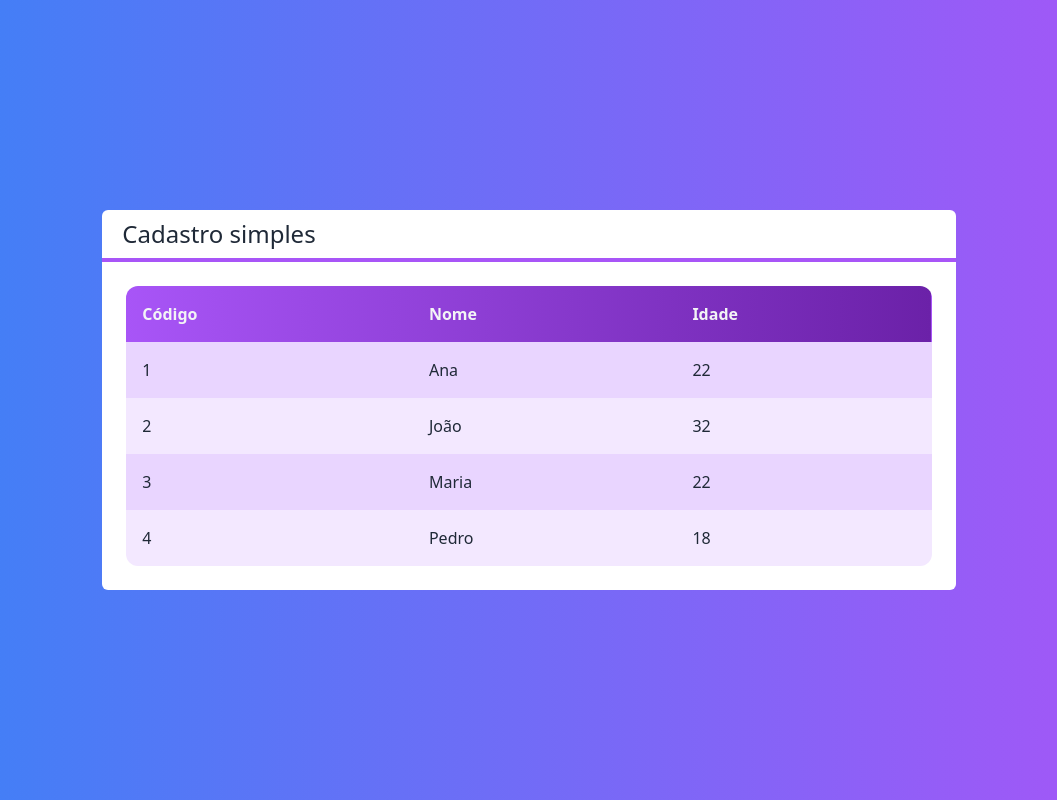
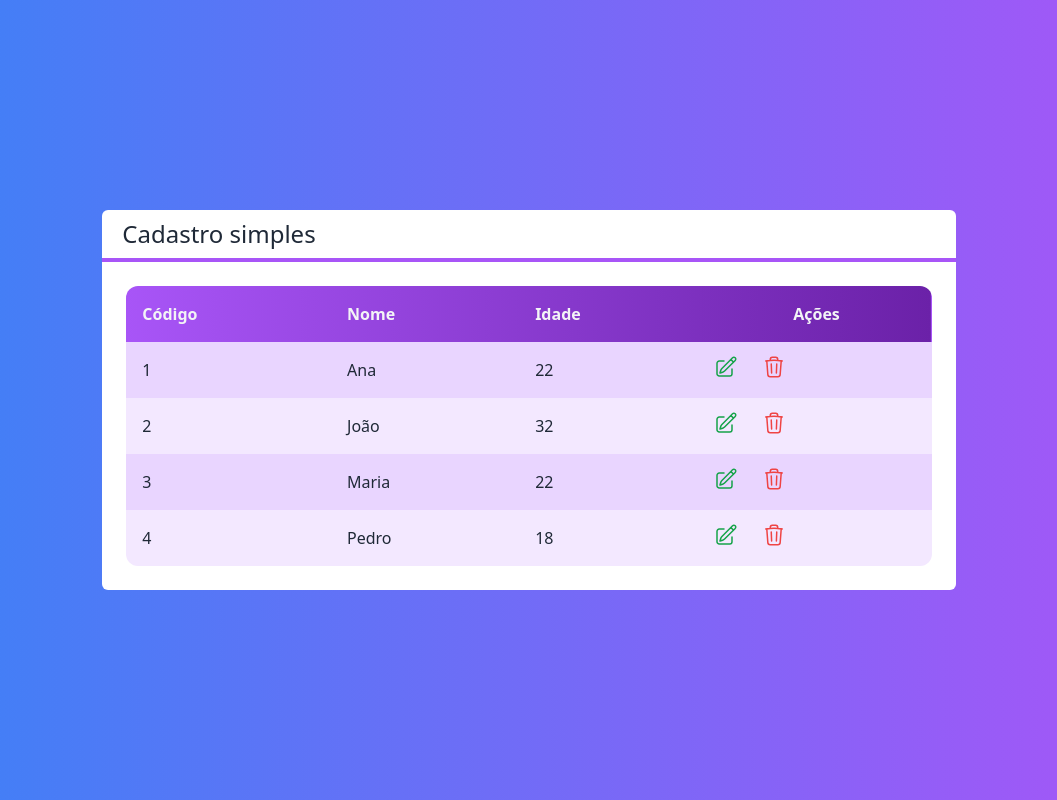
Before and after one commit to fjuncal/crud-firestore-next, a Next.js app: page / in a window 1280 px wide. Shown: the whole page, without its empty margins (111-1168 px from the left). Built offline with nearby package versions, Linux system fonts and the light colour scheme.

Commit message:
Criando os botões de edição e exclusão na tela e passando 2 métodos para a interface de trabela props

```diff
--- /dev/null
+++ b/src/components/Icones.tsx
@@ -0,0 +1,33 @@
+export const IconeEdicao = (
+  <svg
+    xmlns="http://www.w3.org/2000/svg"
+    fill="none"
+    viewBox="0 0 24 24"
+    strokeWidth={1.5}
+    stroke="currentColor"
+    className="size-6"
+  >
+    <path
+      strokeLinecap="round"
+      strokeLinejoin="round"
+      d="m16.862 4.487 1.687-1.688a1.875 1.875 0 1 1 2.652 2.652L10.582 16.07a4.5 4.5 0 0 1-1.897 1.13L6 18l.8-2.685a4.5 4.5 0 0 1 1.13-1.897l8.932-8.931Zm0 0L19.5 7.125M18 14v4.75A2.25 2.25 0 0 1 15.75 21H5.25A2.25 2.25 0 0 1 3 18.75V8.25A2.25 2.25 0 0 1 5.25 6H10"
+    />
+  </svg>
+);
+
+export const IconeLixo = (
+  <svg
+    xmlns="http://www.w3.org/2000/svg"
+    fill="none"
+    viewBox="0 0 24 24"
+    strokeWidth={1.5}
+    stroke="currentColor"
+    className="size-6"
+  >
+    <path
+      strokeLinecap="round"
+      strokeLinejoin="round"
+      d="m14.74 9-.346 9m-4.788 0L9.26 9m9.968-3.21c.342.052.682.107 1.022.166m-1.022-.165L18.16 19.673a2.25 2.25 0 0 1-2.244 2.077H8.084a2.25 2.25 0 0 1-2.244-2.077L4.772 5.79m14.456 0a48.108 48.108 0 0 0-3.478-.397m-12 .562c.34-.059.68-.114 1.022-.165m0 0a48.11 48.11 0 0 1 3.478-.397m7.5 0v-.916c0-1.18-.91-2.164-2.09-2.201a51.964 51.964 0 0 0-3.32 0c-1.18.037-2.09 1.022-2.09 2.201v.916m7.5 0a48.667 48.667 0 0 0-7.5 0"
+    />
+  </svg>
+);
--- a/src/components/Tabela.tsx
+++ b/src/components/Tabela.tsx
@@ -1,7 +1,10 @@
 import Cliente from "@/core/Cliente";
+import { IconeEdicao, IconeLixo } from "./Icones";
 
 interface TabelaProps {
   clientes: Cliente[];
+  clienteSelecionado?: (cliente: Cliente) => void;
+  clienteExcluido?: (cliente: Cliente) => void;
 }
 
 export default function Tabela(props: TabelaProps) {
@@ -11,6 +14,7 @@ export default function Tabela(props: TabelaProps) {
         <th className="text-left p-4">Código</th>
         <th className="text-left p-4">Nome</th>
         <th className="text-left p-4">Idade</th>
+        <th className="p-4">Ações</th>
       </tr>
     );
   }
@@ -25,9 +29,31 @@ export default function Tabela(props: TabelaProps) {
           <td className="text-left p-4">{cliente.id}</td>
           <td className="text-left p-4">{cliente.nome}</td>
           <td className="text-left p-4">{cliente.idade}</td>
+          {renderizarAcoes(cliente)}
         </tr>
       );
     });
+  }
+
+  function renderizarAcoes(cliente: Cliente) {
+    return (
+      <td className="flex">
+        <button
+          className={`
+        flex justify-center items-center p-2 m-1
+        text-green-600 rounded-full hover:bg-purple-50`}
+        >
+          {IconeEdicao}
+        </button>
+        <button
+          className={`
+        flex justify-center items-center p-2 m-1
+        text-red-500 rounded-full hover:bg-purple-50`}
+        >
+          {IconeLixo}
+        </button>
+      </td>
+    );
   }
 
   return (
```
